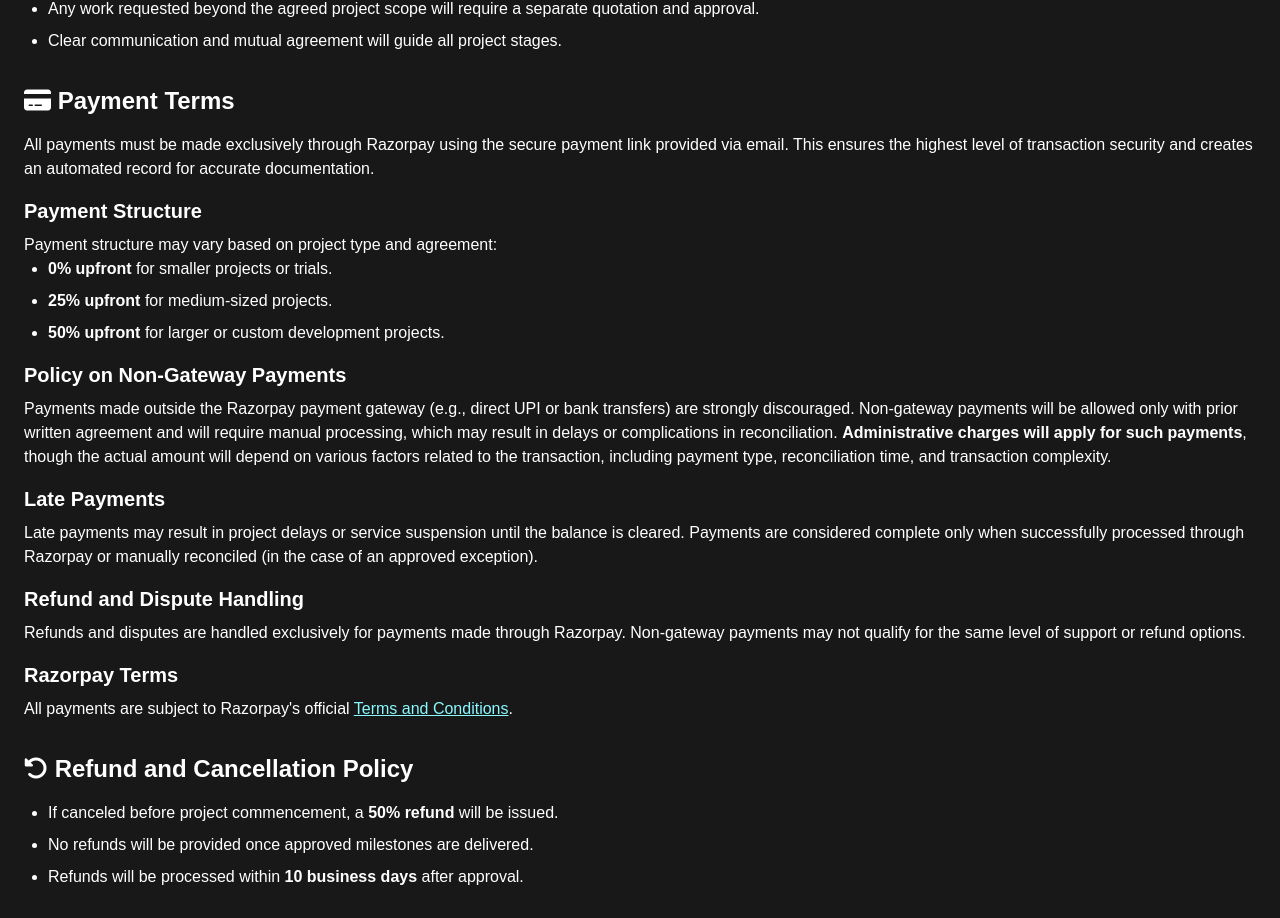
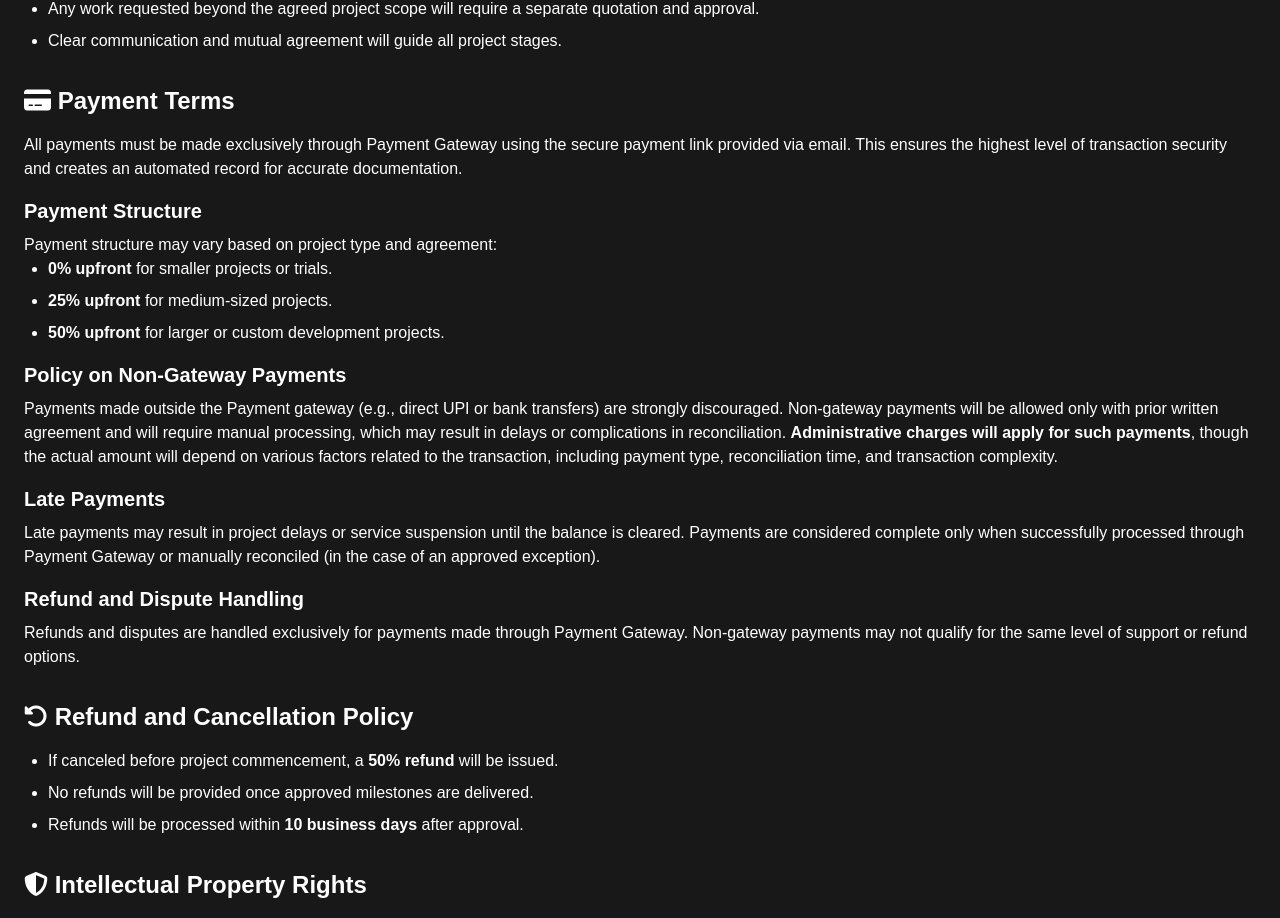
Before and after one commit to Eswarsiddu/portfolio, a React (Vite) app: page /terms-and-conditions in a window 1280 px wide. Shown: the part 411-1329 px from the top of the page. Built offline with nearby package versions, Linux system fonts and the light colour scheme; a web font is replaced by a local one.

Commit message:
updated Terms and conditions

```diff
--- a/src/Pages/TermsAndConditions.jsx
+++ b/src/Pages/TermsAndConditions.jsx
@@ -63,10 +63,10 @@
           <i className="fa-solid fa-credit-card"></i> Payment Terms
         </h2>
         <p>
-          All payments must be made exclusively through Razorpay using the
-          secure payment link provided via email. This ensures the highest level
-          of transaction security and creates an automated record for accurate
-          documentation.
+          All payments must be made exclusively through Payment Gateway using
+          the secure payment link provided via email. This ensures the highest
+          level of transaction security and creates an automated record for
+          accurate documentation.
         </p>
         {/* <div className=""></div> */}
         {/* Payment Structure */}
@@ -89,9 +89,9 @@
           Policy on Non-Gateway Payments
         </h3>
         <p className="mt-2">
-          Payments made outside the Razorpay payment gateway (e.g., direct UPI
-          or bank transfers) are strongly discouraged. Non-gateway payments will
-          be allowed only with prior written agreement and will require manual
+          Payments made outside the Payment gateway (e.g., direct UPI or bank
+          transfers) are strongly discouraged. Non-gateway payments will be
+          allowed only with prior written agreement and will require manual
           processing, which may result in delays or complications in
           reconciliation.{" "}
           <strong>Administrative charges will apply for such payments</strong>,
@@ -104,8 +104,8 @@
         <p className="mt-2">
           Late payments may result in project delays or service suspension until
           the balance is cleared. Payments are considered complete only when
-          successfully processed through Razorpay or manually reconciled (in the
-          case of an approved exception).
+          successfully processed through Payment Gateway or manually reconciled
+          (in the case of an approved exception).
         </p>
         {/* Refund and Dispute Handling */}
         <h3 className="text-xl font-semibold mt-4 mb-2">
@@ -113,11 +113,11 @@
         </h3>
         <p className="mt-2">
           Refunds and disputes are handled exclusively for payments made through
-          Razorpay. Non-gateway payments may not qualify for the same level of
-          support or refund options.
+          Payment Gateway. Non-gateway payments may not qualify for the same
+          level of support or refund options.
         </p>
         {/* Razorpay Terms */}
-        <h3 className="text-xl font-semibold mt-4 mb-2">Razorpay Terms</h3>
+        {/* <h3 className="text-xl font-semibold mt-4 mb-2">Razorpay Terms</h3>
         <p className="mt-2">
           All payments are subject to Razorpay's official{" "}
           <a
@@ -129,7 +129,7 @@
             Terms and Conditions
           </a>
           .
-        </p>
+        </p> */}
         {/* Invoice Notes
         <h3 className="text-xl font-semibold mt-4 mb-2">Invoice Notes</h3>
         <p className="mt-2">
```
